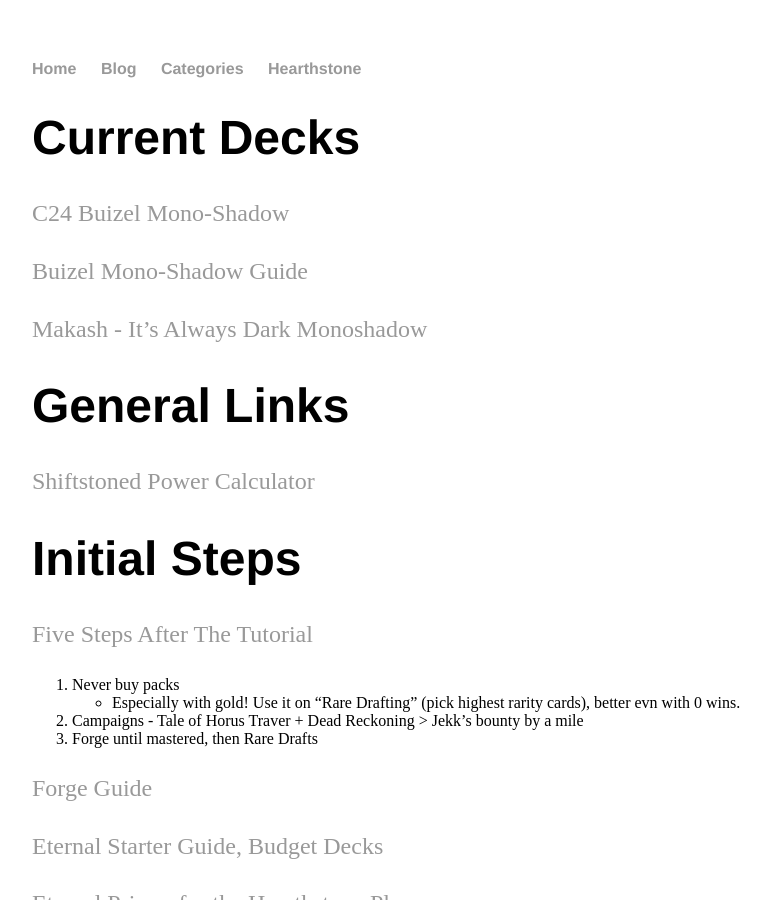
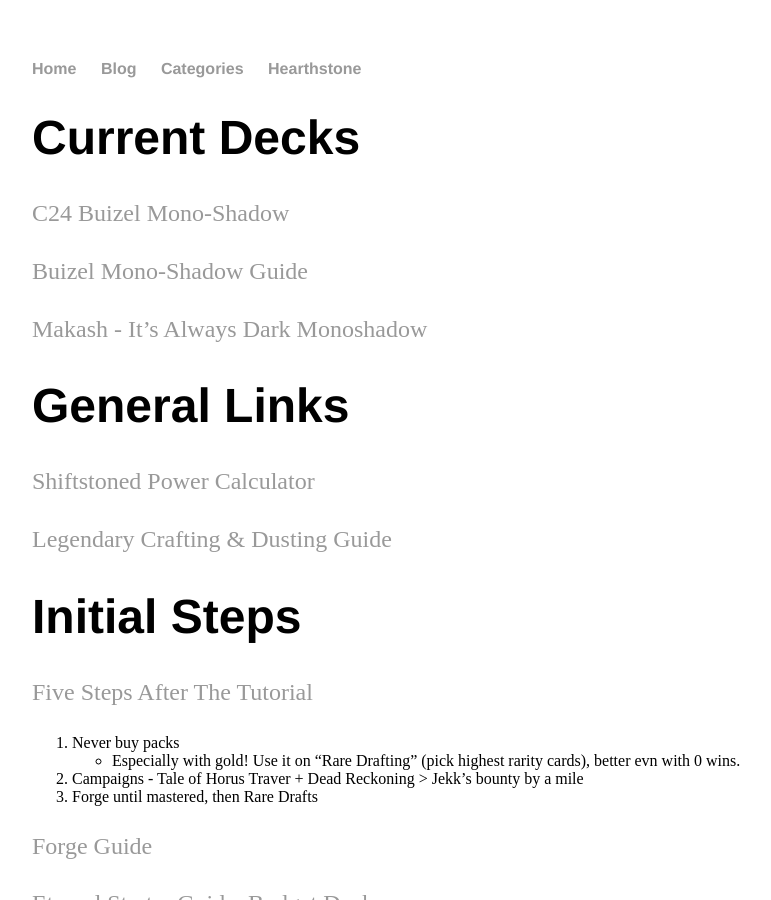
Before and after one commit to surgie/surgie.github.io, a Jekyll site: the page built from _posts/2018-10-15-learning-eternal.md, in a window 1280 px wide and 900 px high. Shown: the whole window, without its empty margins (160-931 px from the left). Built offline with Jekyll 4.4.1, drawn with Linux system fonts in a browser that asks for light colours; our own code applies the rules of GitHub Pages for plain Markdown files.

Commit message:
Add dusting / crafting google drives link

```diff
--- a/_posts/2018-10-15-learning-eternal.md
+++ b/_posts/2018-10-15-learning-eternal.md
@@ -15,6 +15,8 @@
 # General Links
 
 [Shiftstoned Power Calculator](https://www.shiftstoned.com/epc/)
+
+[Legendary Crafting & Dusting Guide](https://docs.google.com/spreadsheets/d/1hQqsGTH9Kz8OTUFeJzL6AgKepp8ySnKfda3VKNTwABo/edit#gid=0)
 
 # Initial Steps
 
```
